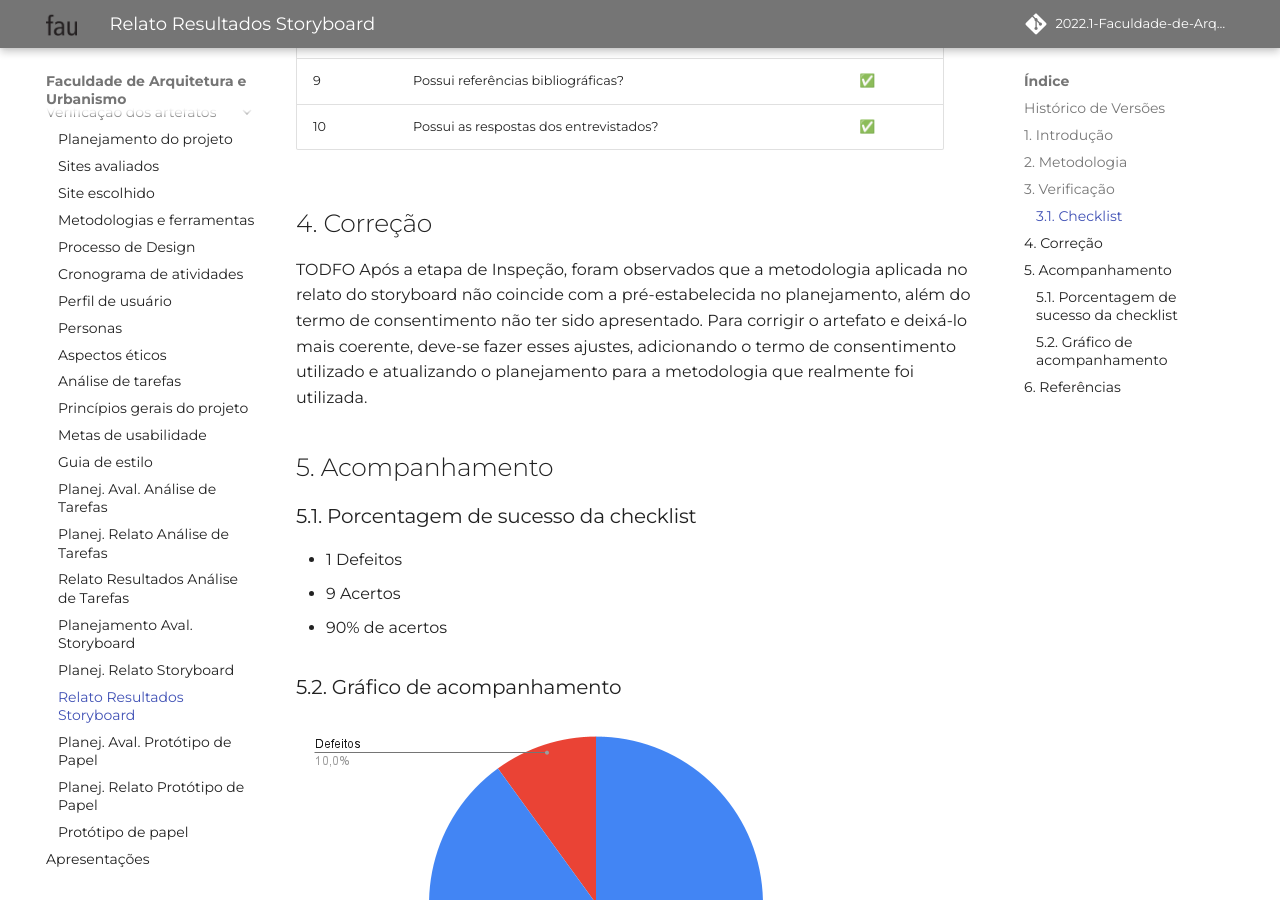
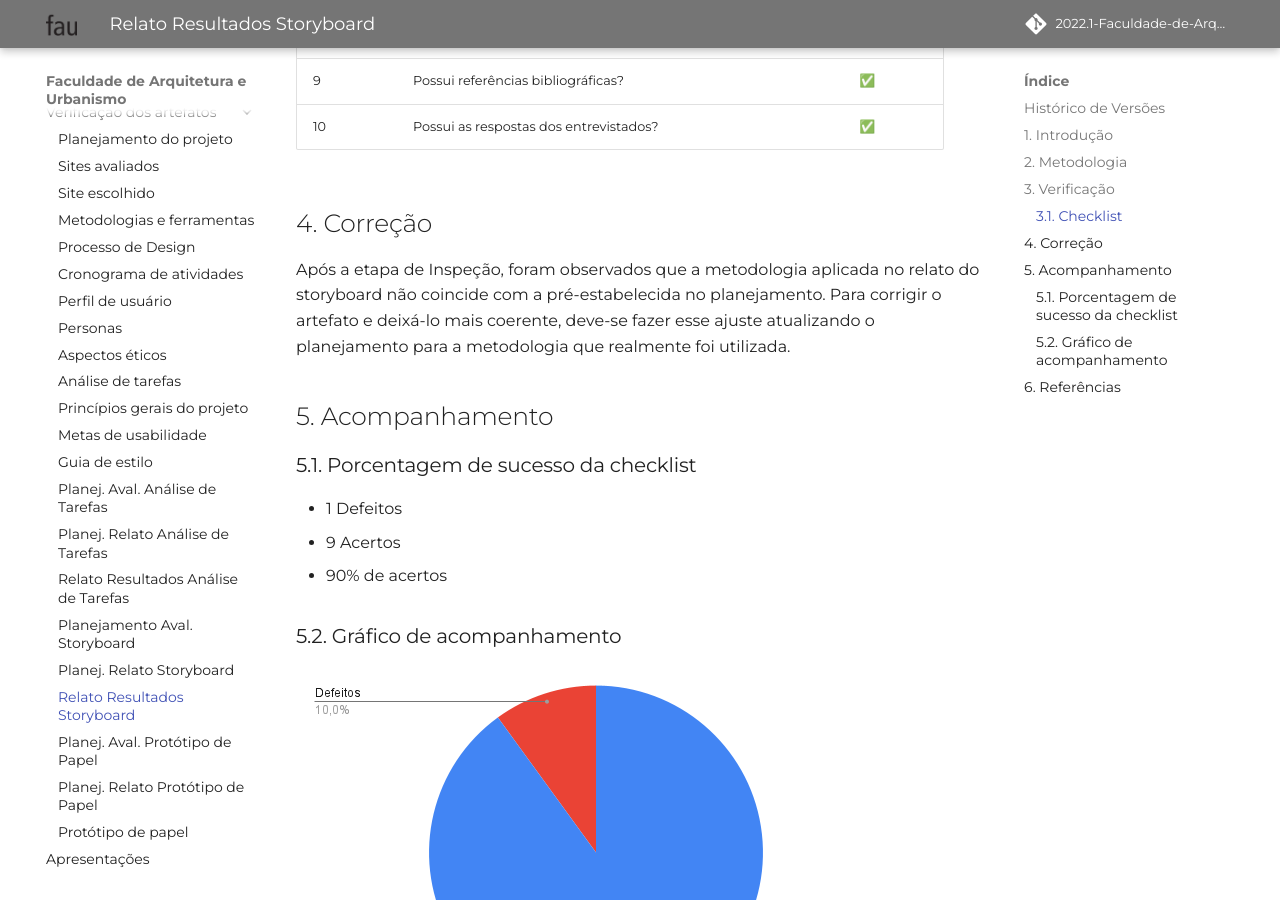
Before and after one commit to Mateusvff/2022.1-Faculdade-de-Arquitetura-e-Urbanismo, an MkDocs documentation site: the page built from docs/verificacao/verif-rel-storyboard.md, in a window 1280 px wide and 900 px high, scrolled down 1445 px. Built offline with MkDocs 1.6.1 and Material for MkDocs 9.7.7, drawn with Linux system fonts in a browser that asks for light colours; some web fonts are replaced; comment, search, counter and statistics services are not loaded.

Commit message:
fix correção dos artefatos

```diff
--- a/docs/verificacao/verif-rel-storyboard.md
+++ b/docs/verificacao/verif-rel-storyboard.md
@@ -39,8 +39,8 @@ ID | Questão | Inspeção
 
 
 ## 4. Correção
-TODFO
-Após a etapa de Inspeção, foram observados que a metodologia aplicada no relato do storyboard não coincide com a pré-estabelecida no planejamento, além do termo de consentimento não ter sido apresentado. Para corrigir o artefato e deixá-lo mais coerente, deve-se fazer esses ajustes, adicionando o termo de consentimento utilizado e atualizando o planejamento para a metodologia que realmente foi utilizada.
+
+Após a etapa de Inspeção, foram observados que a metodologia aplicada no relato do storyboard não coincide com a pré-estabelecida no planejamento. Para corrigir o artefato e deixá-lo mais coerente, deve-se fazer esse ajuste atualizando o planejamento para a metodologia que realmente foi utilizada.
 
 ## 5. Acompanhamento
 ### 5.1. Porcentagem de sucesso da checklist
```
Also changed, not shown: docs/verificacao/verif-pa-storyboard.md (+1 -1 lines).
